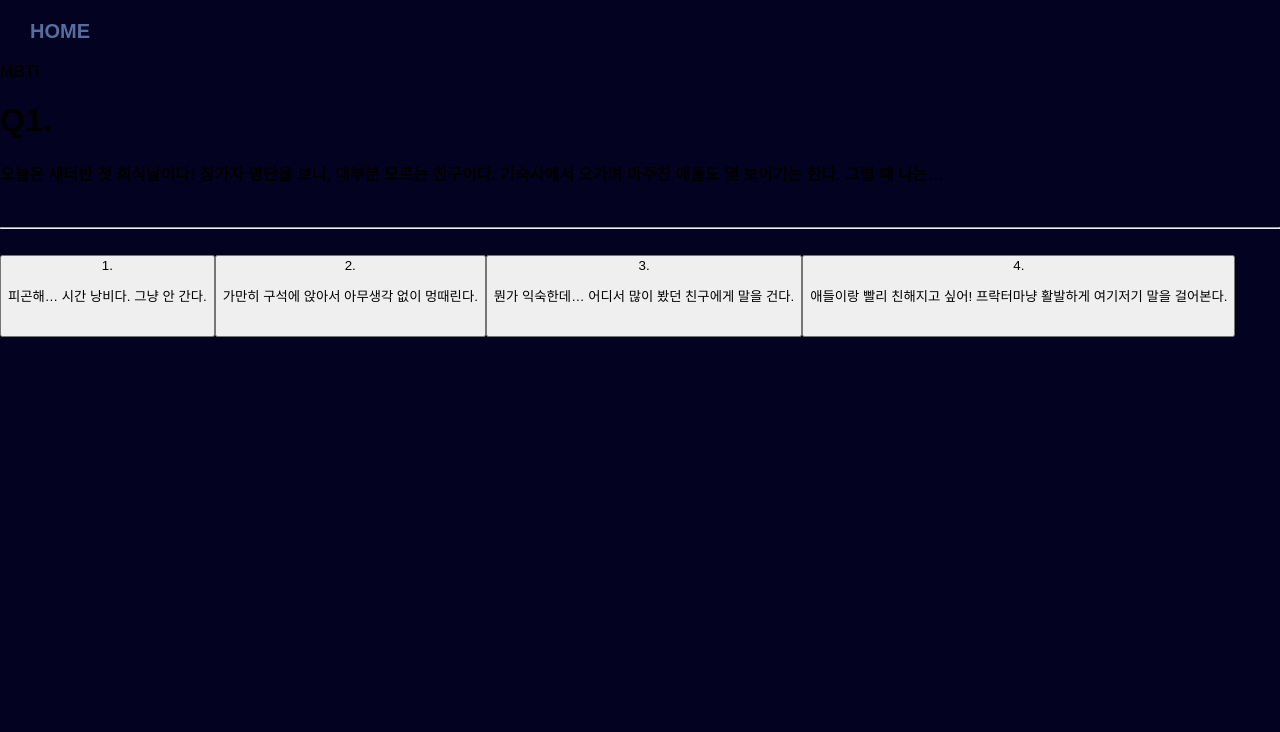
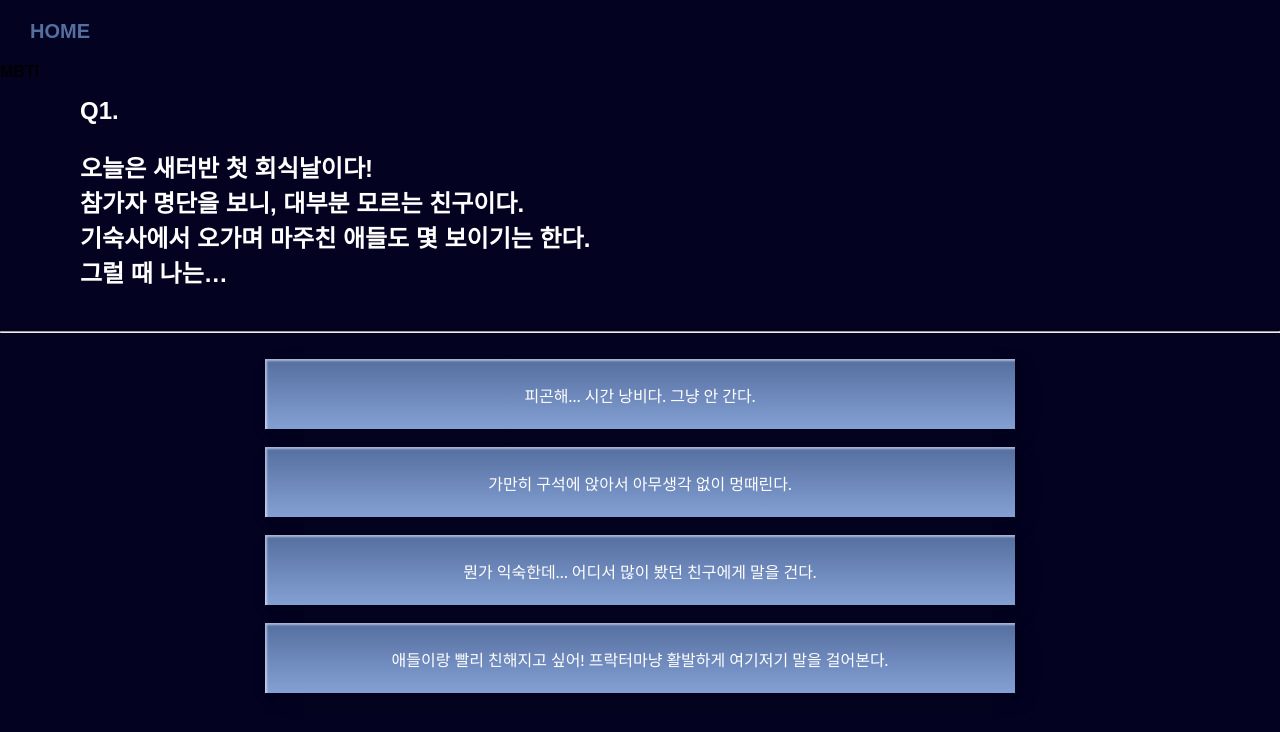
Before and after one commit to minjoo0729/mbti, a React (Create React App) app: page /question1/1/1/1/1 in a window 1280 px wide. Shown: the top 732 px of the page. Built offline with nearby package versions, Linux system fonts and the light colour scheme; the HTML template or start-up script is replaced by a standard one.

Commit message:
DONE : question and home css

```diff
--- /dev/null
+++ b/src/css/Home.css
@@ -0,0 +1,161 @@
+@import url('https://fonts.googleapis.com/css?family=Montserrat');
+
+html, body{
+    height: 100%;
+    font-weight: 800;
+    margin: 0;
+    padding: 0;
+}
+
+body{
+    background: #030321;
+    font-family: Arial;
+}
+
+.container{
+    display: flex;
+    height: 100%;
+    align-items:center;
+}
+
+svg {
+    display: block;
+    font: 10.5em 'Montserrat';
+    width: 960px;
+    height: 300px;
+    margin: 0 auto;
+}
+
+.text-copy {
+    fill: none;
+    stroke: white;
+    stroke-dasharray: 6% 29%;
+    stroke-width: 5px;
+    stroke-dashoffset: 0%;
+    animation: stroke-offset 5.5s infinite linear;
+}
+
+.text-copy:nth-child(1){
+    stroke: #489ED5;
+    animation-delay: -1;
+}
+.text-copy:nth-child(2){
+    stroke: #77B0DE;
+    animation-delay: -2s;
+}
+.text-copy:nth-child(3){
+    stroke: #9CC3E6;
+    animation-delay: -3s;
+}
+.text-copy:nth-child(4){
+    stroke: #C2D9F0;
+    animation-delay: -4s;
+}
+.text-copy:nth-child(5){
+    stroke: #E2EDF8;
+    animation-delay: -5s;
+}
+.text-copy:nth-child(6){
+    stroke: #ffffff;
+    animation-delay: -6s;
+}
+
+button{
+    margin: auto;
+    padding: 0;
+    display: block;
+}
+.custom-home{
+    width: 150px;
+    height: 43px;
+    color: #fff;
+    font-family: 'Lato', sans-serif;
+    font-weight: 500;
+    font-size: 1rem;
+    background: transparent;
+    cursor: pointer;
+    transition: all 0.3s ease;
+    position: relative;
+    display: inline-block;
+     box-shadow:inset 2px 2px 2px 0px rgba(255,255,255,.5),
+     7px 7px 20px 0px rgba(0,0,0,.1),
+     4px 4px 5px 0px rgba(0,0,0,.1);
+    outline: none;
+    margin: auto;
+    padding: 0;
+    display: block;
+}
+
+.btn-start {
+    background: #84A0D3;
+    background: linear-gradient(0deg, #84A0D3 0%, #566EA1 100%);
+    width: 150px;
+    height: 43px;
+    line-height: 42px;
+    padding: 0;
+    border: none;
+
+  }
+.btn-start span {
+    position: relative;
+    display: block;
+    width: 100%;
+    height: 100%;
+}
+.btn-start:before,
+.btn-start:after {
+    position: absolute;
+    content: "";
+    right: 0;
+    top: 0;
+    background: #566EA1;
+    transition: all 0.3s ease;
+}
+.btn-start:before {
+    height: 0%;
+    width: 2px;
+}
+.btn-start:after {
+    width: 0%;
+    height: 2px;
+}
+.btn-start:hover{
+     background: transparent;
+    box-shadow: none;
+}
+.btn-start:hover:before {
+    height: 100%;
+}
+.btn-start:hover:after {
+    width: 100%;
+}
+.btn-start span:hover{
+     color: #566EA1;
+}
+.btn-start span:before,
+.btn-start span:after {
+    position: absolute;
+    content: "";
+    left: 0;
+    bottom: 0;
+    background: #566EA1;
+    transition: all 0.3s ease;
+}
+.btn-start span:before {
+    width: 2px;
+    height: 0%;
+}
+.btn-start span:after {
+    width: 0%;
+    height: 2px;
+}
+.btn-start span:hover:before {
+    height: 100%;
+}
+.btn-start span:hover:after {
+    width: 100%;
+}
+
+@keyframes stroke-offset{
+    100% {stroke-dashoffset: -35%;}
+}
--- /dev/null
+++ b/src/css/question.css
@@ -0,0 +1,141 @@
+@import url('https://fonts.googleapis.com/css?family=Montserrat');
+
+.question-number{
+    font-size: 1.5rem;
+    font-weight: bold;
+    margin-bottom: 1rem;
+    color: #ffffff;
+    font: 'Montserrat';
+    padding: 0px 80px;
+}
+
+.question-content{
+    font-size: 1.5rem;
+    font-weight: bold;
+    margin-bottom: 1rem;
+    color: #ffffff;
+    font: 'Montserrat';
+    position: relative;
+    display: block;
+    padding: 0px 80px;
+}
+
+
+button{
+    margin: auto;
+    padding: 0;
+    display: block;
+}
+.custom-question{
+    width: 750px;
+    height: 70px;
+    color: #ffffff;
+    padding: 10px 25px 10px 25px;
+    font-family: 'Lato', sans-serif;
+    font-weight: 500;
+    font-size: 1rem;
+    background: transparent;
+    cursor: pointer;
+    transition: all 0.3s ease;
+    position: relative;
+    display: block;
+     box-shadow:inset 2px 2px 2px 0px rgba(255,255,255,.5),
+     7px 7px 20px 0px rgba(0,0,0,.1),
+     4px 4px 5px 0px rgba(0,0,0,.1);
+    outline: none;
+}
+
+.btn-answer {
+    background: #556EA0;
+    background: linear-gradient(0deg, #84A0D3 0%, #556EA0 100%);
+    width: 750px;
+    height: 70px;
+    line-height: 42px;
+    padding: 0;
+    border: none;
+
+  }
+.btn-answer-big{
+    background: #556EA0;
+    background: linear-gradient(0deg, #84A0D3 0%, #556EA0 100%);
+    width: 750px;
+    height: 120px;
+    line-height: 42px;
+    padding: 0;
+    border: none;
+}
+
+.btn-answer-big span,
+.btn-answer span {
+    position: relative;
+    display: block;
+    width: 100%;
+    height: 100%;
+}
+.btn-answer-big:before,
+.btn-answer-big:after,
+.btn-answer:before,
+.btn-answer:after {
+    position: absolute;
+    content: "";
+    right: 0;
+    top: 0;
+    background: #556EA0;
+    transition: all 0.3s ease;
+}
+.btn-answer-big:before,
+.btn-answer:before {
+    height: 0%;
+    width: 2px;
+}
+.btn-answer-big:after,
+.btn-answer:after {
+    width: 0%;
+    height: 2px;
+}
+.btn-answer-big:hover:before,
+.btn-answer:hover{
+    background: transparent;
+    box-shadow: none;
+}
+.btn-answer-big:hover:after,
+.btn-answer:hover:before {
+    height: 100%;
+}
+.btn-answer-big:hover:after,
+.btn-answer:hover:after {
+    width: 100%;
+}
+.btn-answer-big span:hover,
+.btn-answer span:hover{
+     color: #556EA0;
+}
+.btn-answer-big span:before,
+.btn-answer-big span:after,
+.btn-answer span:before,
+.btn-answer span:after {
+    position: absolute;
+    content: "";
+    left: 0;
+    bottom: 0;
+    background: #556EA0;
+    transition: all 0.3s ease;
+}
+.btn-answer-big span:before,
+.btn-answer span:before {
+    width: 2px;
+    height: 0%;
+}
+.btn-answer-big span:after,
+.btn-answer span:after {
+    width: 0%;
+    height: 2px;
+}
+.btn-answer-big span:hover:before,
+.btn-answer span:hover:before {
+    height: 100%;
+}
+.btn-answer-big span:hover:after,
+.btn-answer span:hover:after {
+    width: 100%;
+}
--- a/src/pages/Home.css
+++ /dev/null
@@ -1,64 +0,0 @@
-@import url('https://fonts.googleapis.com/css?family=Montserrat');
-
-html, body{
-    height: 100%;
-    font-weight: 800;
-    margin: 0;
-    padding: 0;
-}
-
-body{
-    background: #030321;
-    font-family: Arial;
-}
-
-.container{
-    display: flex;
-    height: 100%;
-    align-items:center;
-}
-
-svg {
-    display: block;
-    font: 10.5em 'Montserrat';
-    width: 960px;
-    height: 300px;
-    margin: 0 auto;
-}
-
-.text-copy {
-    fill: none;
-    stroke: white;
-    stroke-dasharray: 6% 29%;
-    stroke-width: 5px;
-    stroke-dashoffset: 0%;
-    animation: stroke-offset 5.5s infinite linear;
-}
-
-.text-copy:nth-child(1){
-    stroke: #489ED5;
-    animation-delay: -1;
-}
-.text-copy:nth-child(2){
-    stroke: #77B0DE;
-    animation-delay: -2s;
-}
-.text-copy:nth-child(3){
-    stroke: #9CC3E6;
-    animation-delay: -3s;
-}
-.text-copy:nth-child(4){
-    stroke: #C2D9F0;
-    animation-delay: -4s;
-}
-.text-copy:nth-child(5){
-    stroke: #E2EDF8;
-    animation-delay: -5s;
-}
-.text-copy:nth-child(6){
-    stroke: #ffffff;
-    animation-delay: -6s;
-}
-@keyframes stroke-offset{
-    100% {stroke-dashoffset: -35%;}
-}
--- a/src/pages/Home.js
+++ b/src/pages/Home.js
@@ -1,5 +1,5 @@
 import React from 'react';
-import "./Home.css"
+import "../css/Home.css"
 
 const Home = () => {
   const handleAnswerClick = () => {
@@ -29,7 +29,7 @@ const Home = () => {
         </svg>
       </div>
       <div>
-        <button onClick={handleAnswerClick}>Test Start</button>
+        <button class="custom-home btn-start" onClick={handleAnswerClick}><span>Test Start</span></button>
       </div>
     </>
   );
--- a/src/pages/question1.js
+++ b/src/pages/question1.js
@@ -1,5 +1,6 @@
 import React from 'react';
 import { useParams } from 'react-router-dom';
+import "../css/question.css"
 
 const QuestionPage1 = () => {
   const { IE, NS, FT, PJ } = useParams();
@@ -40,28 +41,29 @@ const QuestionPage1 = () => {
     <div>
       <h1 className='question-number'>Q1.</h1>
       <p className='question-content'>
-        오늘은 새터반 첫 회식날이다!
-        참가자 명단을 보니, 대부분 모르는 친구이다.
-        기숙사에서 오가며 마주친 애들도 몇 보이기는 한다.
+        오늘은 새터반 첫 회식날이다!<br/>
+        참가자 명단을 보니, 대부분 모르는 친구이다.<br/>
+        기숙사에서 오가며 마주친 애들도 몇 보이기는 한다.<br/>
         그럴 때 나는…</p>
         <br/> <hr/> <br/>
 
-        <button onClick={handleAnswer1Click}>1.<p className='answer1-content'>
+        <button onClick={handleAnswer1Click} class='custom-question btn-answer'>
+        <p className='answer-content'>
           피곤해… 시간 낭비다. 그냥 안 간다.</p>
         <br/></button>
-
-        <button onClick={handleAnswer2Click}>2.
-        <p className='answer2-content'>
+        <br/>
+        <button onClick={handleAnswer2Click} class='custom-question btn-answer'>
+        <p className='answer-content'>
           가만히 구석에 앉아서 아무생각 없이 멍때린다.</p>
         <br/></button>
-
-        <button onClick={handleAnswer3Click}>3.
-        <p className='answer3-content'>
+        <br/>
+        <button onClick={handleAnswer3Click} class='custom-question btn-answer'>
+        <p className='answer-content'>
           뭔가 익숙한데… 어디서 많이 봤던 친구에게 말을 건다.</p>
         <br/></button>
-
-        <button onClick={handleAnswer4Click}>4.
-        <p className='answer4-content'>
+        <br/>
+        <button onClick={handleAnswer4Click} class='custom-question btn-answer'>
+        <p className='answer-content'>
           애들이랑 빨리 친해지고 싶어! 프락터마냥 활발하게 여기저기 말을 걸어본다.</p>
         <br/></button>
     </div>
--- a/src/pages/question6.js
+++ b/src/pages/question6.js
@@ -1,5 +1,6 @@
 import React from 'react';
 import { useParams } from 'react-router-dom';
+import "../css/question.css"
 
 const QuestionPage6 = () => {
   const { IE, NS, FT, PJ } = useParams();
@@ -42,22 +43,22 @@ const QuestionPage6 = () => {
       카이스트 학생들이 TV 프로그램에 나오고 있다! 나는...</p>
         <br/> <hr/> <br/>
 
-        <button onClick={handleAnswer1Click}>1.
+        <button onClick={handleAnswer1Click} class='custom-question btn-answer'>
         <p className='answer-content'>
         나도 카이스트 학생이니까 언젠가는 TV에 나갈 수 있겠지? 미리 피부관리 좀 해야겠다.</p>
         <br/></button>
-
-        <button onClick={handleAnswer2Click}>2.
+        <br/>
+        <button onClick={handleAnswer2Click} class='custom-question btn-answer'>
         <p className='answer-content'>
         만약 내가 TV에 나가면 이렇게 말해야지! 똑똑한 사람으로 이슈가 되면 재밌겠군</p>
         <br/></button>
-
-        <button onClick={handleAnswer3Click}>3.
+        <br/>
+        <button onClick={handleAnswer3Click} class='custom-question btn-answer'>
         <p className='answer-content'>
         저 친구 학교에서 본 것 같은데!</p>
         <br/></button>
-
-        <button onClick={handleAnswer4Click}>4.
+        <br/>
+        <button onClick={handleAnswer4Click} class='custom-question btn-answer'>
         <p className='answer-content'>
         오늘 내 친구가 나오는 날이니까 본방사수해야지</p>
         <br/></button>
```
Also changed, not shown: src/pages/question2.js (+9 -9 lines), src/pages/question3.js (+9 -8 lines), src/pages/question4.js (+9 -8 lines), src/pages/question5.js (+11 -9 lines), src/pages/question7.js (+11 -10 lines), src/pages/question8.js (+14 -13 lines).
